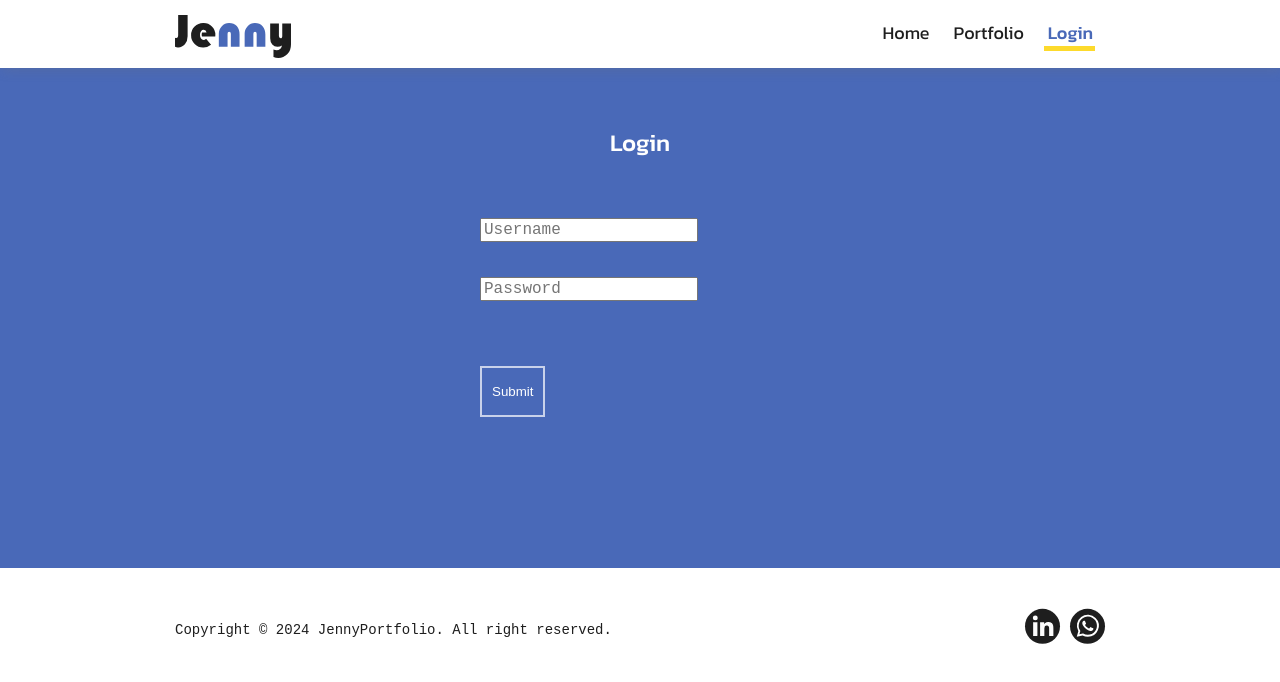
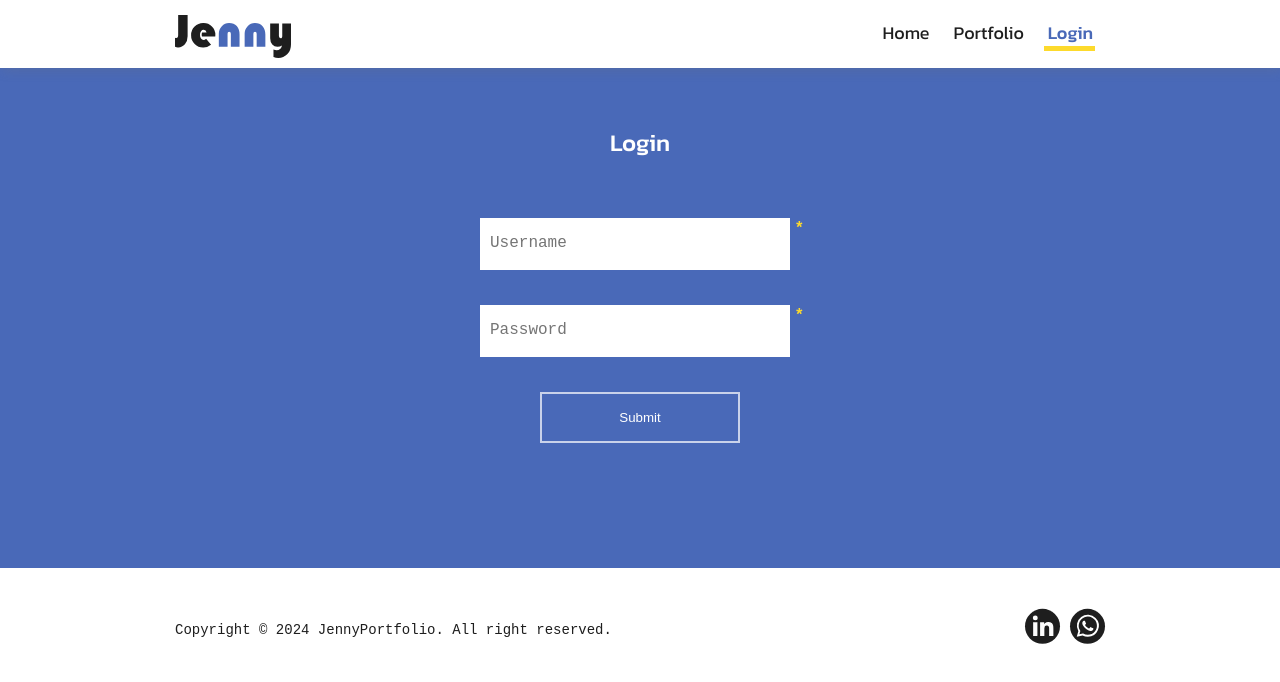
Before and after one commit to lawchunni/jenny-portfolio-frontend-react, a React (Create React App) app: page /login in a window 1280 px wide. Shown: the top 682 px of the page. Built offline with nearby package versions, Linux system fonts and the light colour scheme.

Commit message:
Refactored login page + auth logic

```diff
--- a/src/assets/styles/login.scss
+++ b/src/assets/styles/login.scss
@@ -1,13 +1,60 @@
-#login .content {
+.login_form {
+  .content {
     max-width: 70%;
     margin: 0 auto;
     max-width: 320px;
   }
 
-#login form .field {
+  form {
+    .field {
       margin-bottom: 35px;
+    }
+
+    p {
+      position: relative;
+
+      &.required {
+        &:after {
+          content: '*';
+          position: absolute;
+          right: -4px;
+          top: 0;
+          color: $secondary-color;
+          font-size: 16px;
+          font-weight: bold;
+        }
+      }
+    }
+  }
+
+  input:not([type=checkbox]) {
+    background: #fff;
+    border: none;
+    border-bottom: 2px solid rgba(255,255,255,.7);
+    padding: 16px 10px;
+    width: calc(100% - 10px);
+    font-size: 16px;
+    @include transition(all .3s ease-in-out);
+  }
+
+  p {
+    color: #fff;
+  }
+
+  .highlight {
+    color: $secondary-color;
+    font-weight: bold;
+    padding-bottom: 20px;
   }
 
   .submit_button, .forget_password {
     margin-top: 30px;
   }
+
+  .submit_button {
+    width: 200px;
+    display: block;
+    margin: 0 auto;
+    cursor: pointer;
+  }
+}
--- a/src/pages/Login.js
+++ b/src/pages/Login.js
@@ -1,35 +1,29 @@
 import { useState } from "react";
 import { useAuth } from "../contexts/AuthContext";
+import authApi from "../services/authApi";
 
 function Login() {
 
   const [username, setUsername] = useState('');
   const [password, setPassword] = useState('');
+  const [error, setError] = useState(null);
   const { login } = useAuth();
 
   const handleSubmit = async (e) => {
     e.preventDefault();
 
-    try {
-      const res = await fetch('http://127.0.0.1:4000/api/auth', {
-        method: 'POST',
-        headers: {
-          'Content-Type': 'application/json'
-        },
-        body: JSON.stringify({ username: username, password })
-      });
+    const verifyUserOnServer = async () => {
 
-      const data = await res.json();
+      try {
+        const data = await authApi(username, password);
+        await login(data);
+        setError(false);
+      } catch (err) {
+        setError(true);
+      }
+    }
 
-      if(res.ok) {
-        await login(data);
-        alert(data.message);
-      } else {
-        alert(data.message);
-      }
-    } catch (err) {
-      alert('Login failed: ' + err.message);
-    }
+    verifyUserOnServer();
 
     setUsername('');
     setPassword('');
@@ -37,7 +31,7 @@ function Login() {
 
   return (
     <>
-      <section id="login" className="submit_form">
+      <section id="login" className="login_form">
         <div className="wrapper">
           <div className="content">
             <h1>Login</h1>
--- /dev/null
+++ b/src/services/authApi.js
@@ -0,0 +1,35 @@
+/**
+ * @Desc:
+ * username, password, isAdmin
+ * login authentication
+ */
+const authApi = async (username, password) => {
+
+  try {
+    const res = await fetch('http://127.0.0.1:4000/api/auth', {
+      method: 'POST',
+      headers: {
+        'Content-Type': 'application/json'
+      },
+      body: JSON.stringify({ username: username, password })
+    });
+
+    const result = await res.json();
+
+    if(res.ok) {
+      // await login(result);
+
+      console.log('authapi: ', result)
+
+      alert(result.message);
+      return result;
+    } else {
+      alert(result.message);
+      return null;
+    }
+  } catch (err) {
+    throw new Error('Failed to fetch data from API');
+  }
+}
+
+export default authApi;
```
Lines whose indentation alone changed are shown as unchanged.
